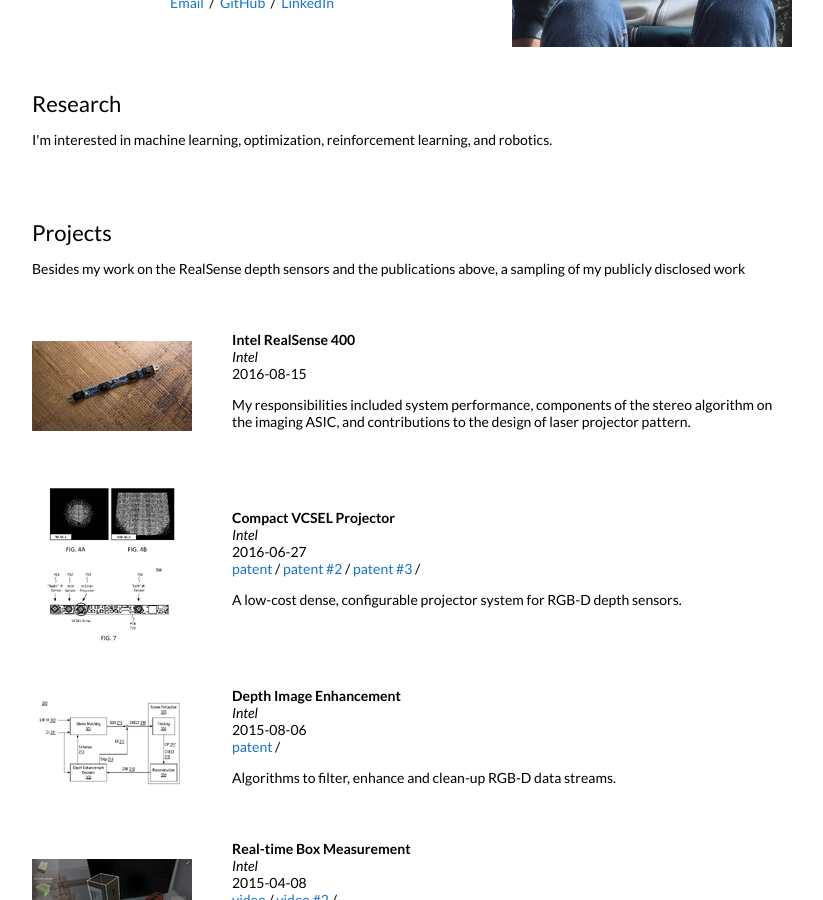
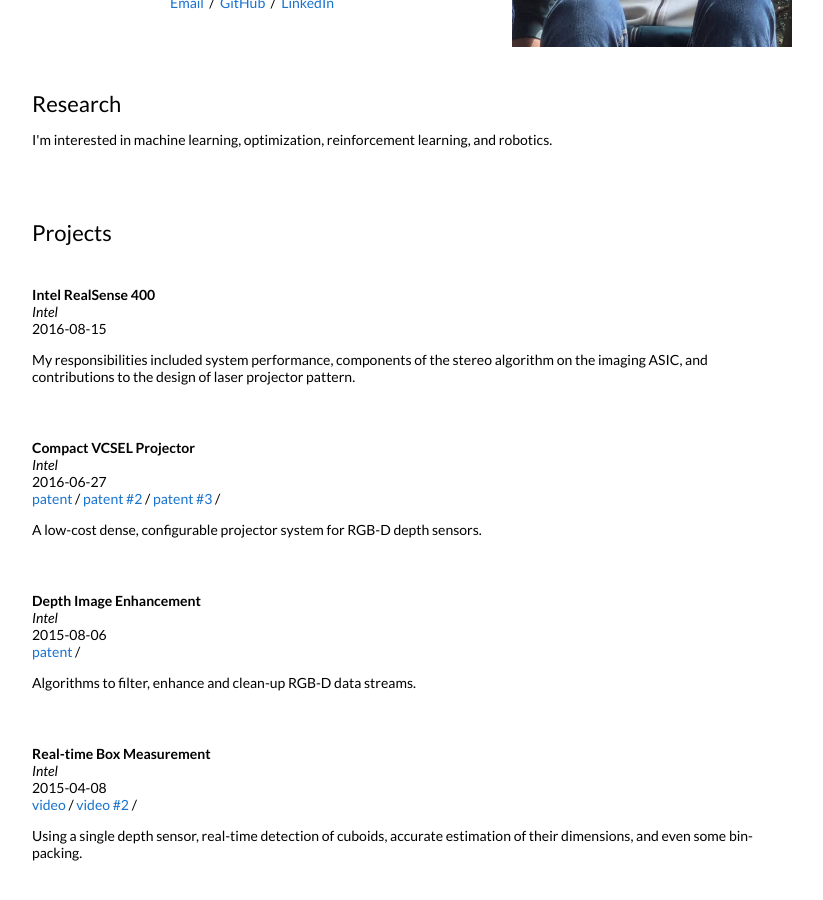
Before and after one commit to krishna16032005/portfolio, a Jekyll site: the page built from _posts/2023-08-28-3dgaussians.markdown, in a window 1280 px wide and 900 px high, scrolled down 373 px. Shown: the whole window, without its empty margins (228-1051 px from the left). Built offline with Jekyll 4.4.1, drawn with Linux system fonts in a browser that asks for light colours.

Commit message:
Remove unnecessary project description and image placeholder from Projects section

```diff
--- a/_layouts/default.html
+++ b/_layouts/default.html
@@ -69,8 +69,6 @@
           <tr>
             <td style="padding:2.5%;width:100%;vertical-align:middle">
               <h2>Projects</h2>
-              <p>Besides my work on the RealSense depth sensors and the publications above, a sampling of my publicly disclosed work
-              </p>
             </td>
           </tr>
         </table>
@@ -80,9 +78,6 @@
           {% for cat in post.categories %}
           {% if cat == 'Intel' %}
           <tr>
-            <td style="padding:2.5%;width:25%;vertical-align:middle;min-width:120px">
-              <img src="/tn{{post.image}}" alt="project image" style="width:auto; height:auto; max-width:100%;" />
-            </td>
             <td style="padding:2.5%;width:75%;vertical-align:middle">
               <h3>{{post.title}}</h3>
               <br>
```
